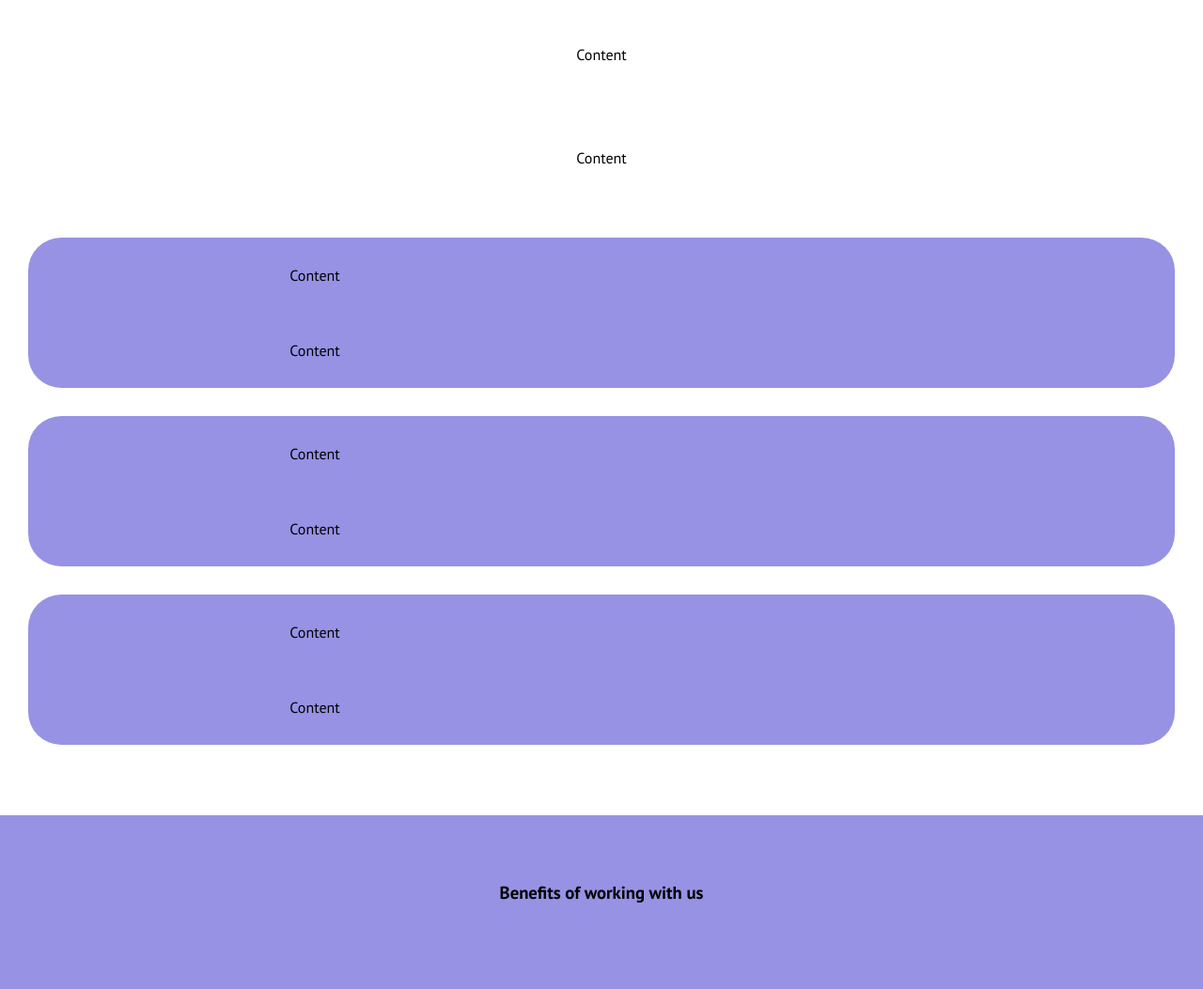
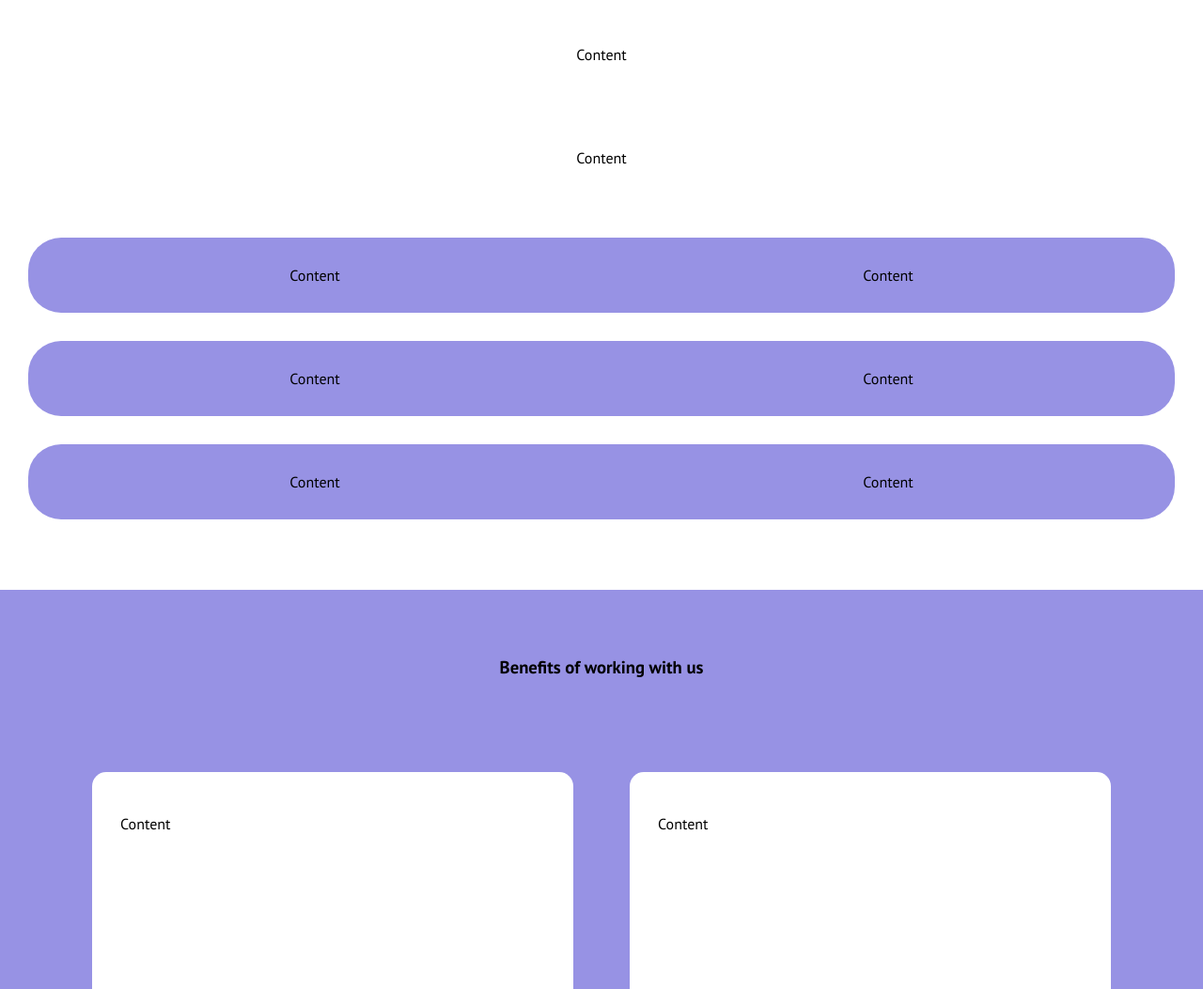
Before and after one commit to christiandigiandomenico/htmlcss-responsive-layout, a plain HTML site: page index.html in a window 1280 px wide. Shown: the part 1927-2980 px from the top of the page at 94% size. Drawn offline with Linux system fonts and the light colour scheme.

Commit message:
Aggiornato testimonials responsive

```diff
--- a/css/style.css
+++ b/css/style.css
@@ -269,6 +269,11 @@ footer {
         justify-content: center;
     }
 
+    .testimonials-cards {
+        display: flex;
+        justify-content: center;
+    }
+
     /* End second section responsive */
 
 }
@@ -290,7 +295,7 @@ footer {
         justify-content: center;
     }
 
-    .benefits-cards {
+    .testimonials .benefits-cards {
         width: 25%;
     }
 
--- a/index.html
+++ b/index.html
@@ -168,7 +168,7 @@
 
                 <div class="testimonials-cards">
 
-                    <div class="testimonials-content">
+                    <div class="testimonials-content testimonials-picture">
                         Content
                     </div>
 
@@ -180,7 +180,7 @@
 
                 <div class="testimonials-cards">
 
-                    <div class="testimonials-content">
+                    <div class="testimonials-content testimonials-picture">
                         Content
                     </div>
 
@@ -192,7 +192,7 @@
 
                 <div class="testimonials-cards">
 
-                    <div class="testimonials-content">
+                    <div class="testimonials-content testimonials-picture">
                         Content
                     </div>
 
```
